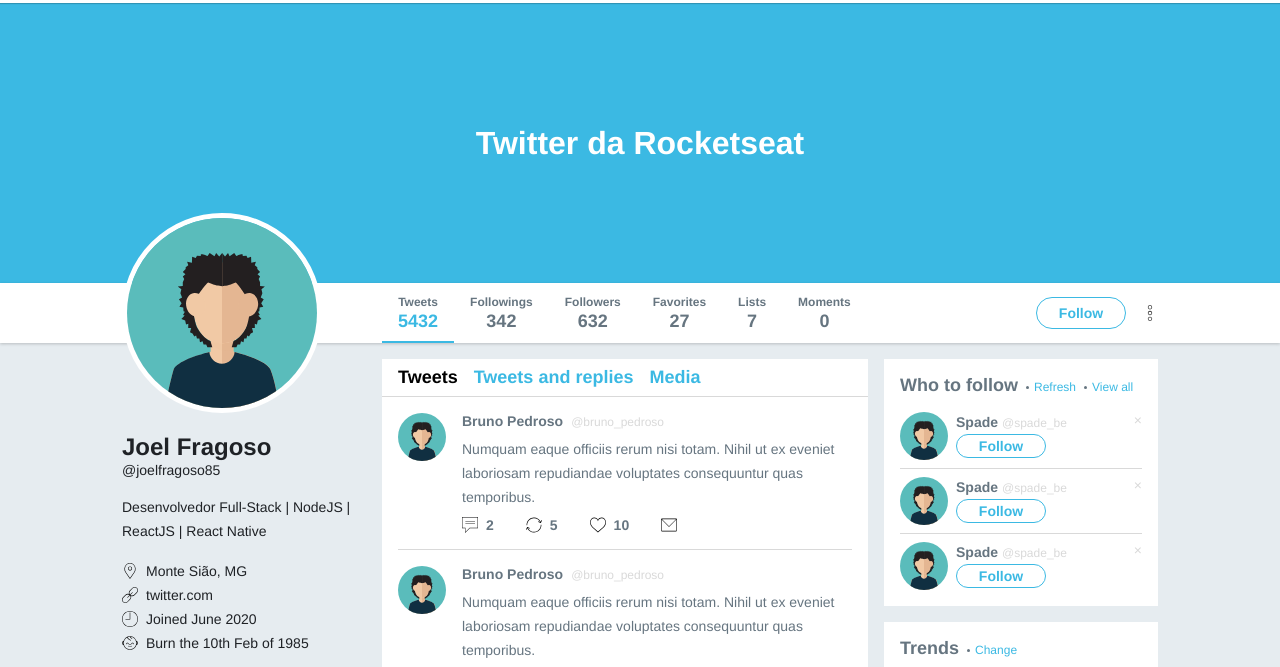
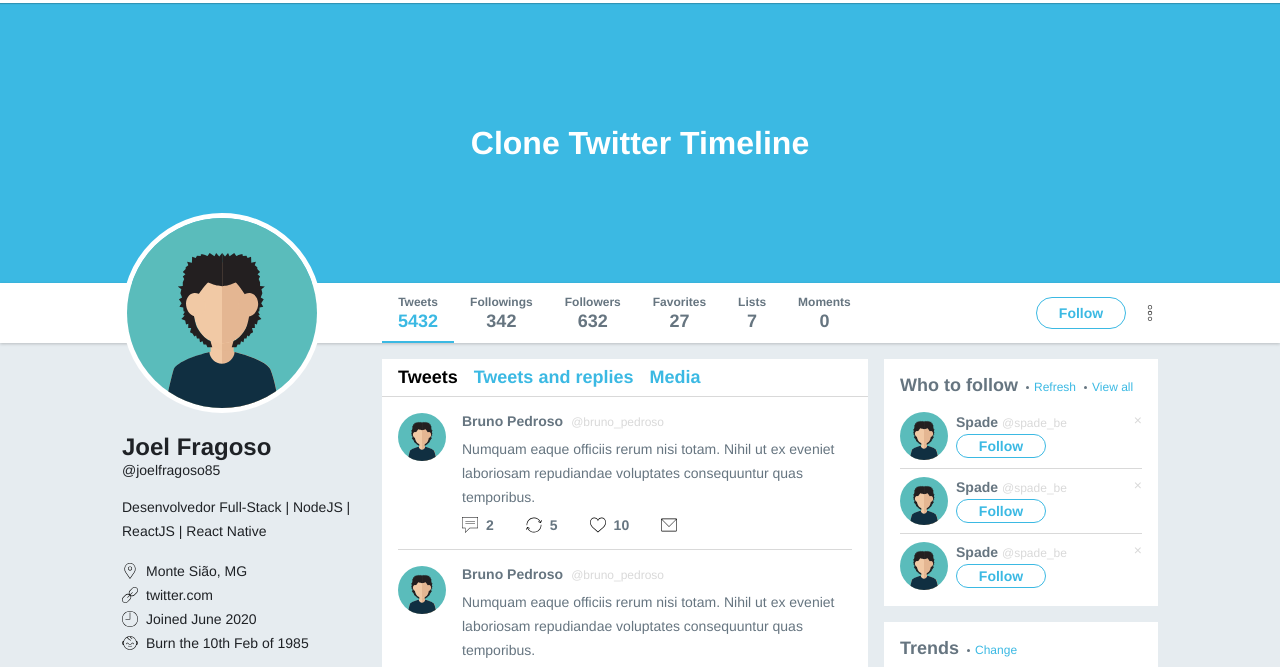
Before and after one commit to joel-fragoso/conceitos-flexbox, a plain HTML site: page index.html in a window 1280 px wide. Shown: the part 43-710 px from the top of the page. Drawn offline with Linux system fonts and the light colour scheme.

Commit message:
chore: Added README.md

```diff
--- a/index.html
+++ b/index.html
@@ -27,7 +27,7 @@
   </header>
 
   <div class="banner">
-    <h1>Twitter da Rocketseat</h1>
+    <h1>Clone Twitter Timeline</h1>
   </div>
 
   <div class="bar">
```
Also changed, not shown: assets/clone-twitter-timeline.jpg (added), assets/css-3-logo.svg (added), 1 other file.
